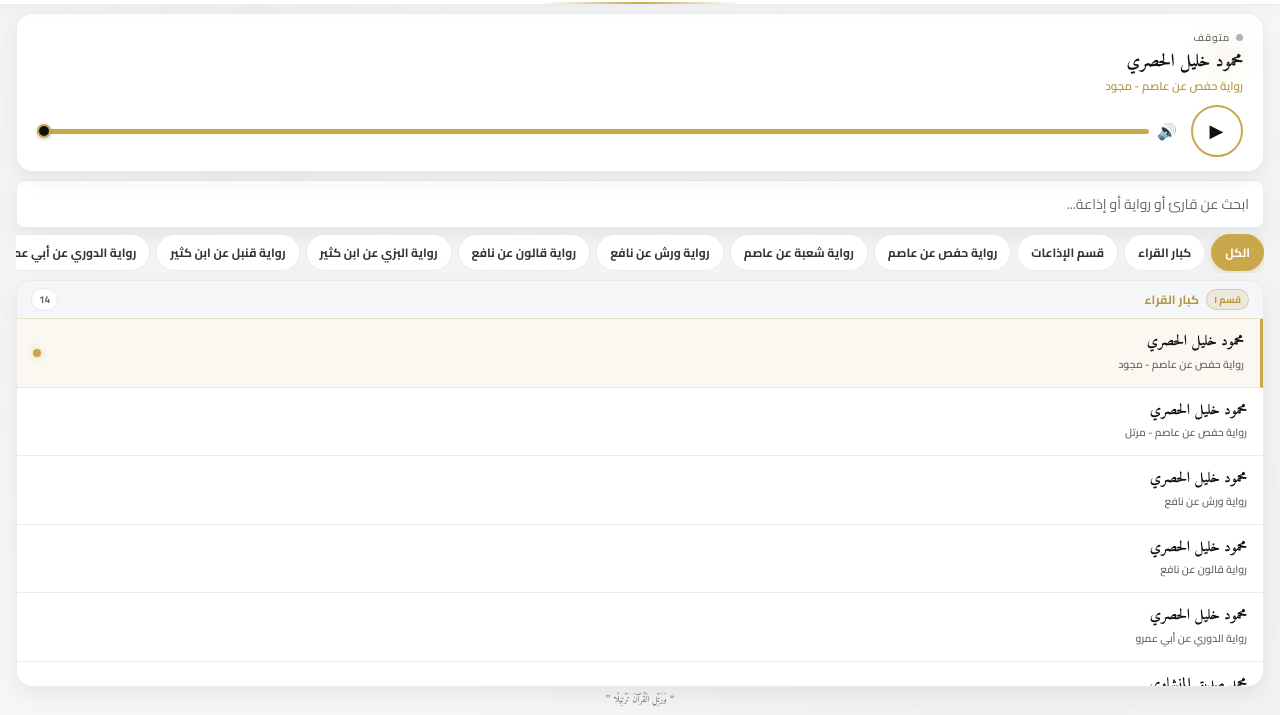
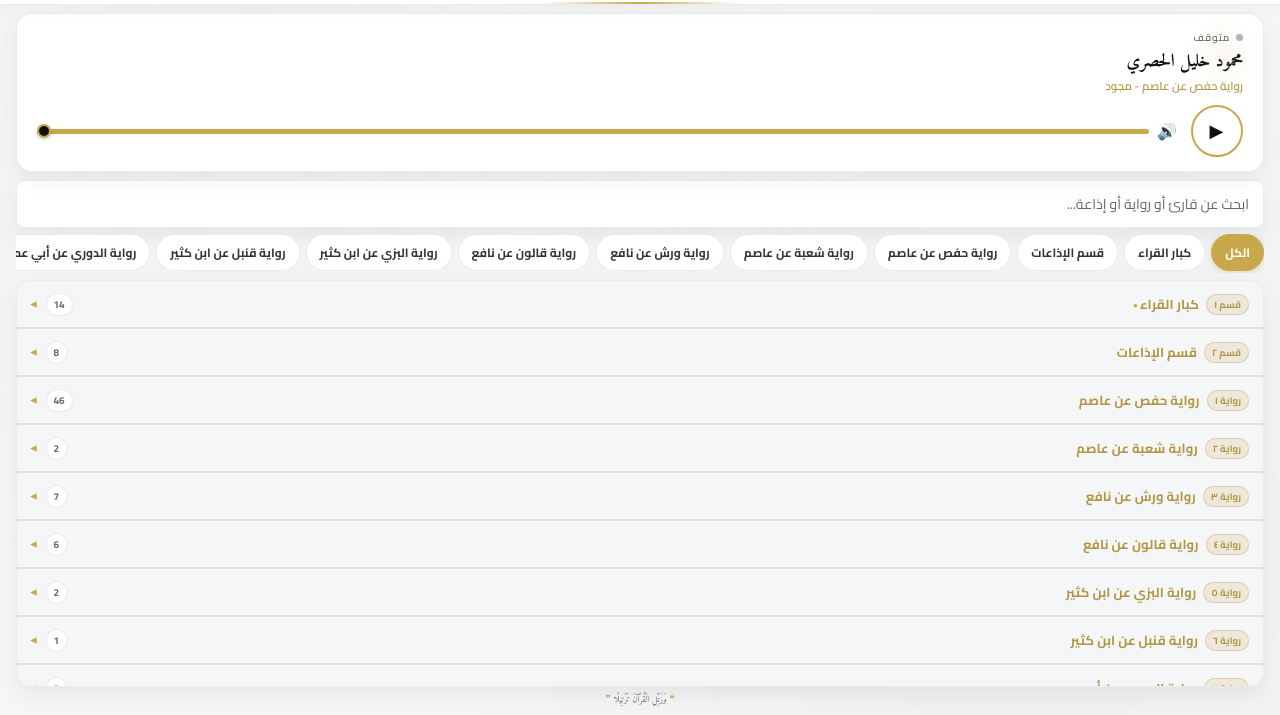
Before and after one commit to KhaledMohammad1/Quran-Radio, a website: page www/index.html in a window 1280 px wide. Shown: the part 85-800 px from the top of the page. Drawn offline with Linux system fonts and the light colour scheme.

Commit message:
Add files via upload

```diff
--- a/www/app.js
+++ b/www/app.js
@@ -232,14 +232,16 @@ function pauseFromExternal(hideNotification) {
 
 function stepStation(dir) {
   let list = Array.from(stationList.querySelectorAll('.station-item'))
-    .filter((el) => el.style.display !== 'none')
+    .filter((el) => el.dataset.match !== '0')
     .map((el) => parseInt(el.dataset.index, 10));
   if (!list.length) list = stations.map((_, i) => i);
   const pos = list.indexOf(currentStationIndex);
   const next = pos === -1
     ? list[dir > 0 ? 0 : list.length - 1]
     : list[(pos + dir + list.length) % list.length];
+  expandedSections.add(stations[next].section);
   selectStation(next);
+  filterStations(searchInput.value);
   const el = stationList.querySelector('.station-item.active');
   if (el) el.scrollIntoView({ block: 'nearest' });
 }
@@ -2218,6 +2220,7 @@ const SUBTITLE_TRANSLATIONS = {
   }
 };
 
+const expandedSections = new Set(); // all sections start collapsed
 let currentLang = 'ar';
 let currentCategory = 'all';
 let isPlaying = false;
@@ -2365,6 +2368,7 @@ function buildCategoryTabs() {
     btn.textContent = translateSectionTitle(sec.id);
     btn.addEventListener('click', () => {
       currentCategory = sec.id;
+      if (currentCategory !== 'all') expandedSections.add(currentCategory);
       document.querySelectorAll('.category-chip').forEach((chip) => {
         chip.classList.toggle('active', chip.dataset.section === currentCategory);
       });
@@ -2403,8 +2407,12 @@ function buildStationList() {
           ${badgeText ? `<span class="section-tab-pill">${badgeText}</span>` : ''}
           <span class="section-tab-title">${sectionTitle}</span>
         </div>
-        <span class="section-tab-count">${count}</span>
+        <div class="section-tab-end">
+          <span class="section-tab-count">${count}</span>
+          <span class="section-chevron">▾</span>
+        </div>
       `;
+      header.addEventListener('click', () => toggleSection(station.section));
       stationList.appendChild(header);
     }
 
@@ -2477,6 +2485,7 @@ function updateStationUI() {
   const current = stations[currentStationIndex];
   nowPlayingName.textContent = translateStationName(current.name);
   nowPlayingSubtitle.textContent = translateStationSubtitle(current.subtitle);
+  markActiveSection();
 }
 
 function refreshStatusLabel() {
@@ -2546,10 +2555,16 @@ volumeIcon.addEventListener('click', () => {
   sendMessage({ target: 'background', action: 'setVolume', volume: currentVolume });
 });
 
+function toggleSection(sectionId) {
+  if (expandedSections.has(sectionId)) expandedSections.delete(sectionId);
+  else expandedSections.add(sectionId);
+  filterStations(searchInput.value);
+}
+
 function filterStations(rawQuery) {
   const searchTerm = (rawQuery || '').trim().toLowerCase();
   const items = stationList.querySelectorAll('.station-item');
-  const visibleCountBySection = {};
+  const matchCountBySection = {};
 
   items.forEach((item) => {
     const index = parseInt(item.dataset.index, 10);
@@ -2575,23 +2590,35 @@ function filterStations(rawQuery) {
       matchesSearch = searchable.includes(searchTerm);
     }
 
-    const isVisible = matchesCategory && matchesSearch;
+    const isMatch = matchesCategory && matchesSearch;
+    item.dataset.match = isMatch ? '1' : '0';
+    // a station is shown only if it matches AND its section is open (searching opens everything)
+    const isVisible = isMatch && (searchTerm !== '' || expandedSections.has(station.section));
     item.style.display = isVisible ? 'flex' : 'none';
-    if (isVisible) {
-      visibleCountBySection[station.section] =
-        (visibleCountBySection[station.section] || 0) + 1;
+    if (isMatch) {
+      matchCountBySection[station.section] = (matchCountBySection[station.section] || 0) + 1;
     }
   });
 
   const headers = stationList.querySelectorAll('.section-tab-header');
   headers.forEach((header) => {
     const secId = header.dataset.section;
-    const count = visibleCountBySection[secId] || 0;
+    const count = matchCountBySection[secId] || 0;
+    const open = searchTerm !== '' || expandedSections.has(secId);
     header.style.display = count > 0 ? 'flex' : 'none';
+    header.classList.toggle('collapsed', !open);
+    header.setAttribute('aria-expanded', open ? 'true' : 'false');
     const countBadge = header.querySelector('.section-tab-count');
-    if (countBadge) {
-      countBadge.textContent = count;
-    }
+    if (countBadge) countBadge.textContent = count;
+  });
+
+  markActiveSection();
+}
+
+function markActiveSection() {
+  const current = stations[currentStationIndex];
+  stationList.querySelectorAll('.section-tab-header').forEach((header) => {
+    header.classList.toggle('has-active', !!current && header.dataset.section === current.section);
   });
 }
 
--- a/www/style.css
+++ b/www/style.css
@@ -617,3 +617,18 @@ html, body { user-select: none; -webkit-user-select: none; overscroll-behavior:
 .header { padding-top: calc(12px + max(env(safe-area-inset-top, 0px), var(--safe-area-inset-top, 0px))); }
 .theme-btn { top: calc(14px + max(env(safe-area-inset-top, 0px), var(--safe-area-inset-top, 0px))); }
 .lang-switcher { top: calc(13px + max(env(safe-area-inset-top, 0px), var(--safe-area-inset-top, 0px))); }
+
+/* ─── Collapsible sections ─── */
+.section-tab-header { cursor: pointer; padding-top: 11px; padding-bottom: 11px; user-select: none; }
+.section-tab-header:active { background: var(--bg-hover); }
+.section-tab-end { display: flex; align-items: center; gap: 8px; }
+.section-chevron {
+  font-size: 13px; color: var(--gold-primary); line-height: 1;
+  transition: transform 0.2s ease;
+}
+.section-tab-header.collapsed .section-chevron { transform: rotate(90deg); }
+html[dir="ltr"] .section-tab-header.collapsed .section-chevron { transform: rotate(-90deg); }
+.section-tab-header.has-active .section-tab-title::after {
+  content: ' ●'; color: var(--gold-primary); font-size: 8px; vertical-align: middle;
+}
+.section-tab-title { font-size: 13px; }
```
